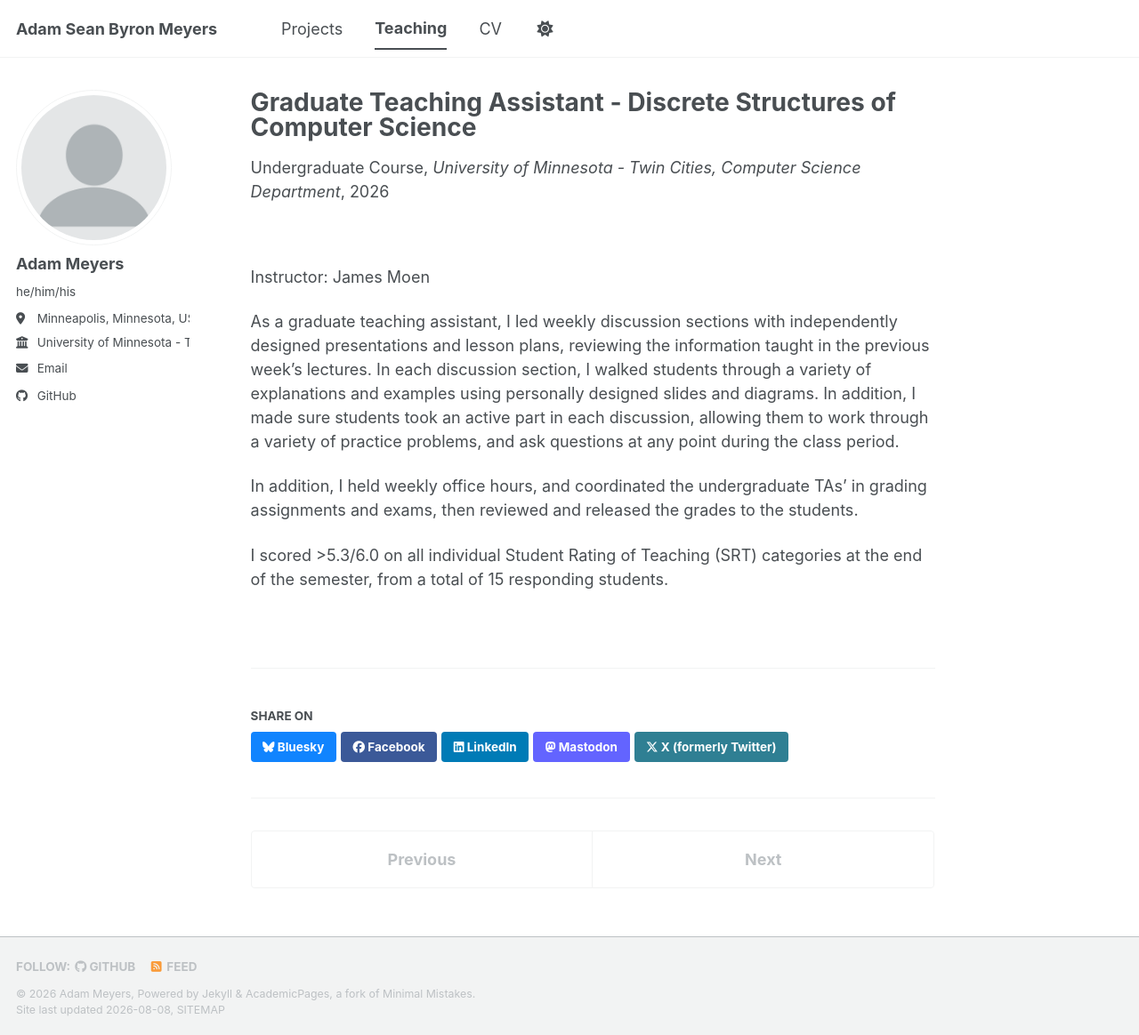
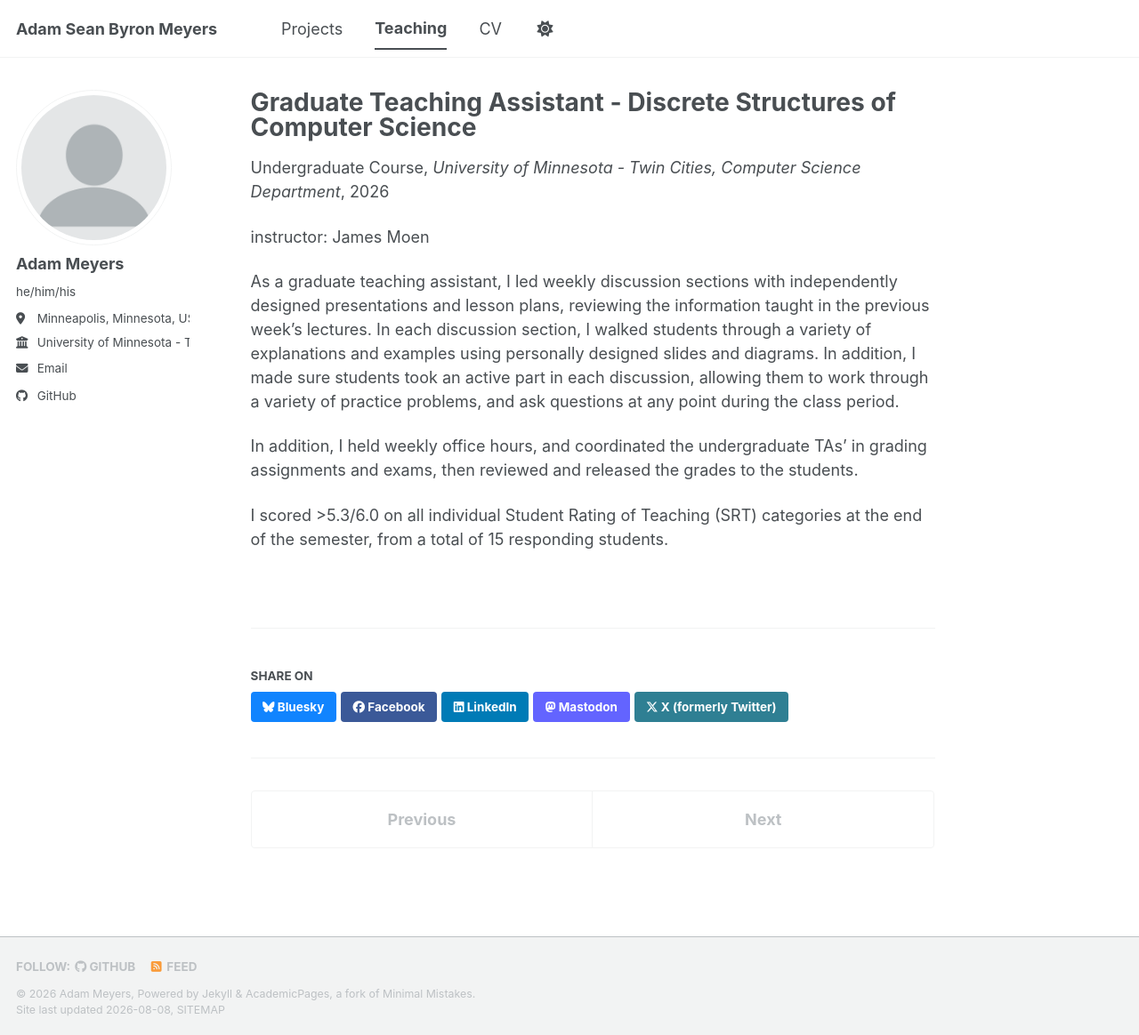
Before and after one commit to asbmeyers/asbmeyers.github.io, a Jekyll site: the page built from _teaching/2026-spring-discrete-structures-of-computer-science.md, in a window 1280 px wide and 1164 px high. Shown: the whole window at 89% size. Built offline with Jekyll 4.4.1, drawn with Linux system fonts in a browser that asks for light colours; a style sheet for code colours, icons or effects is not loaded.

```diff
--- a/_includes/archive-single.html
+++ b/_includes/archive-single.html
@@ -39,8 +39,7 @@
     {% endif %}
 
         {% if post.collection == 'teaching' %}
-          <p> {{ post.type }}, <i>{{ post.venue }}</i>, {{ post.date | default: "1900-01-01" | date: "%Y" }} </p> <br>
-          <p> Instructor: {{ post.instructor }} </p>
+          <p> {{ post.type }}, <i>{{ post.venue }}</i>, {{ post.date | default: "1900-01-01" | date: "%Y" }} </p>
         {% endif %}
 
     {% if post.excerpt and site.read_more != 'enabled' %}
--- a/_layouts/single.html
+++ b/_layouts/single.html
@@ -35,8 +35,7 @@ layout: default
         {% endif %}
 
         {% if page.collection == 'teaching' %}
-          <p> {{ page.type }}, <i>{{ page.venue }}</i>, {{ page.date | default: "1900-01-01" | date: "%Y" }} </p> <br>
-          <p> Instructor: {{ page.instructor }} </p>
+          <p> {{ page.type }}, <i>{{ page.venue }}</i>, {{ page.date | default: "1900-01-01" | date: "%Y" }} </p>
         {% elsif page.venue and page.date %}
           <p><i>Published in {{ page.venue }}</i>, {{ page.date | default: "1900-01-01" | date: "%Y" }} </p>
         {% elsif page.date %}
--- a/_teaching/2026-spring-discrete-structures-of-computer-science.md
+++ b/_teaching/2026-spring-discrete-structures-of-computer-science.md
@@ -6,9 +6,10 @@ permalink: /teaching/discrete-structures-of-computer-science-spring-2026
 venue: "University of Minnesota - Twin Cities, Computer Science Department"
 date: 2026-01-01
 location: "Minneapolis, USA"
-instructor: "James Moen"
 excerpt: false
 ---
+
+instructor: James Moen
 
 As a graduate teaching assistant, I led weekly discussion sections with independently designed presentations and lesson plans, reviewing the information taught in the previous week's lectures. In each discussion section, I walked students through a variety of explanations and examples using personally designed slides and diagrams. In addition, I made sure students took an active part in each discussion, allowing them to work through a variety of practice problems, and ask questions at any point during the class period.
 
```
